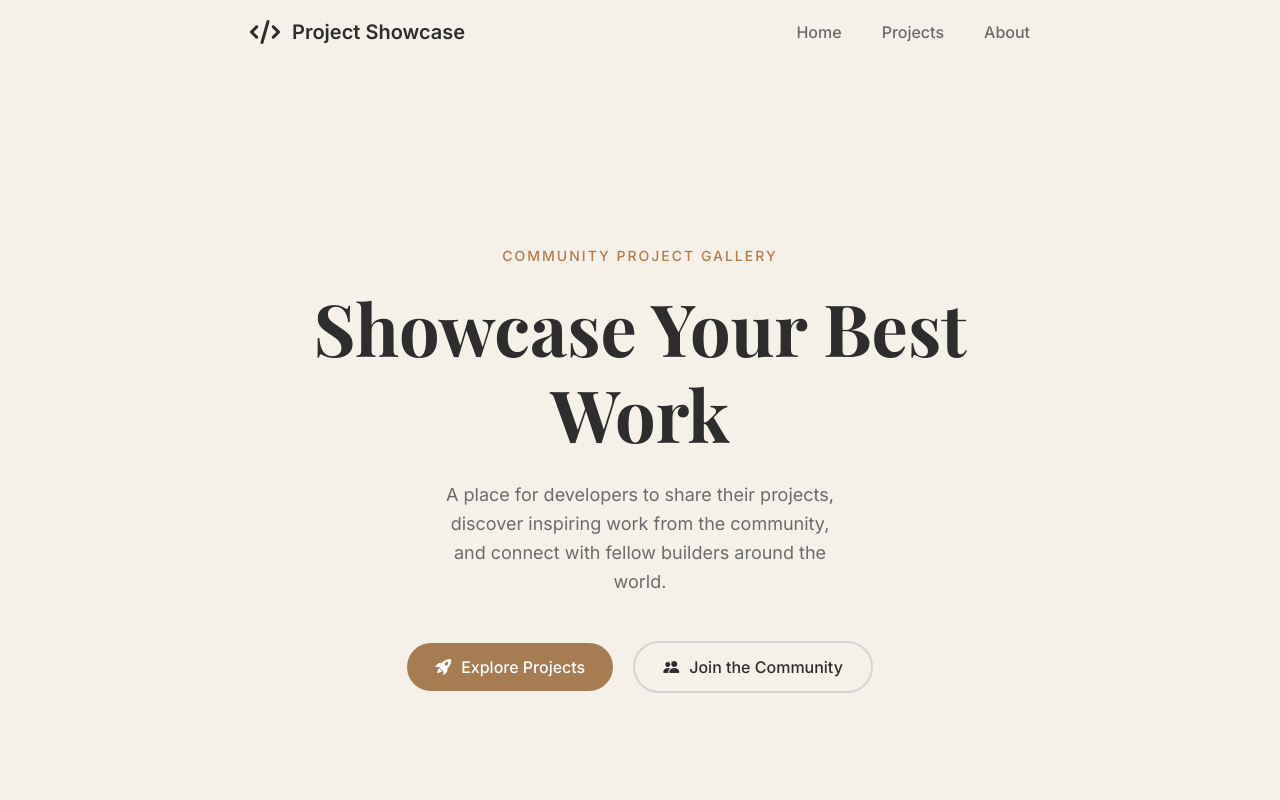
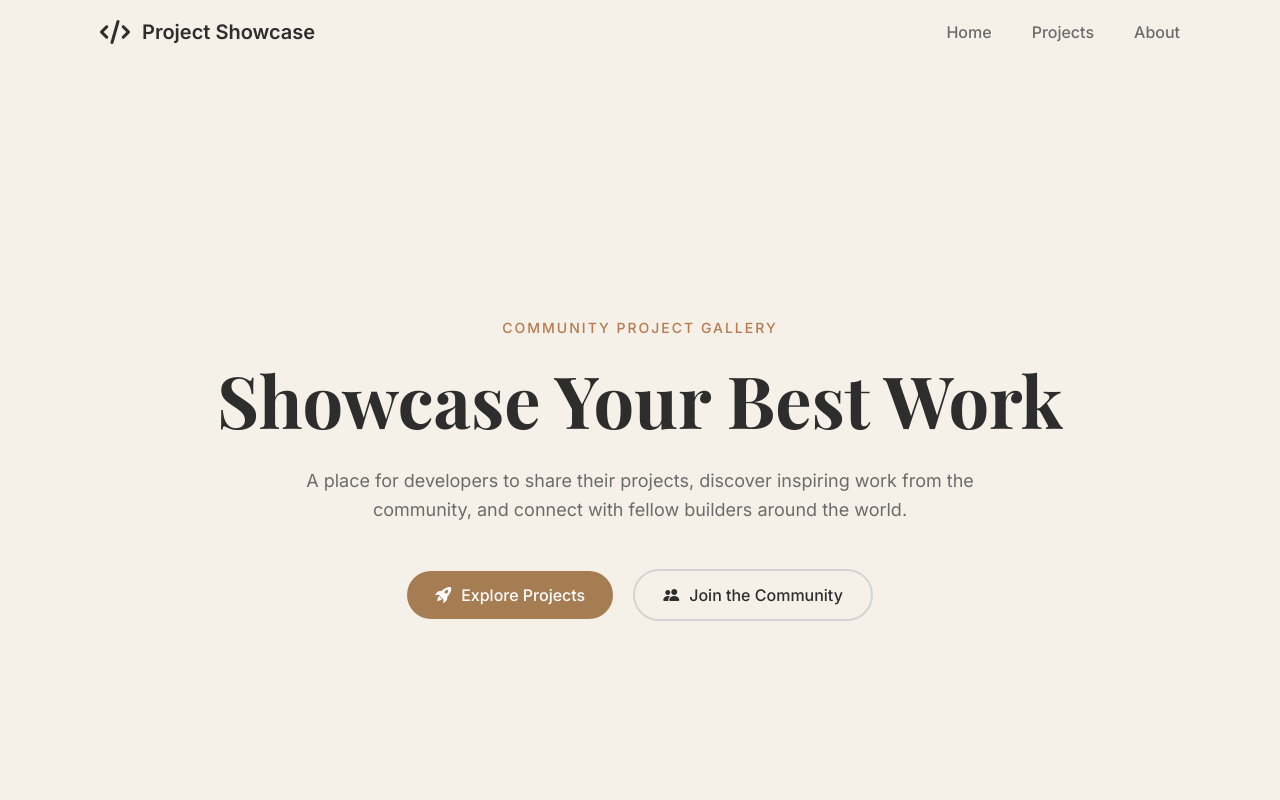
Before and after one commit to QuangTuan30009/Project_Showcase, a React (Vite) app: page / in a window 1280 px wide. Shown: the top 800 px of the page. Built offline with nearby package versions, Linux system fonts and the light colour scheme.

Commit message:
Update mixin styles

```diff
--- a/src/Style/mixin.scss
+++ b/src/Style/mixin.scss
@@ -1,3 +1,3 @@
 @mixin padding-page {
-  padding: 25px 250px;
+  padding: 25px 100px;
 }
```
